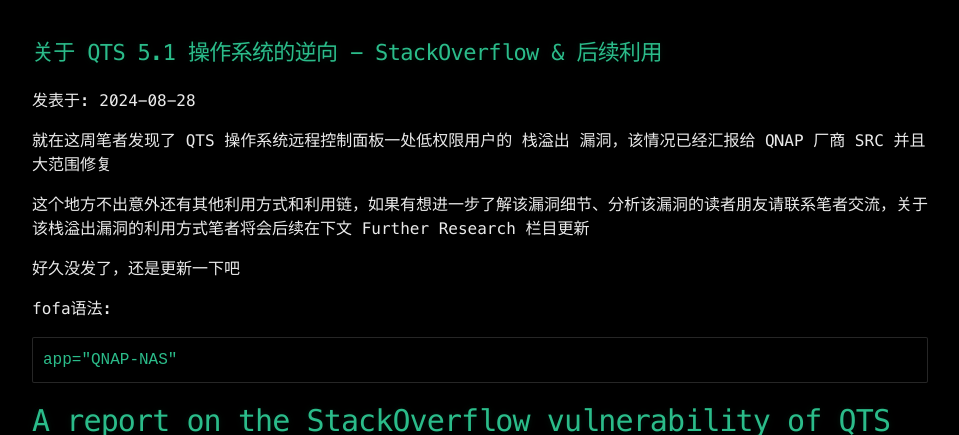
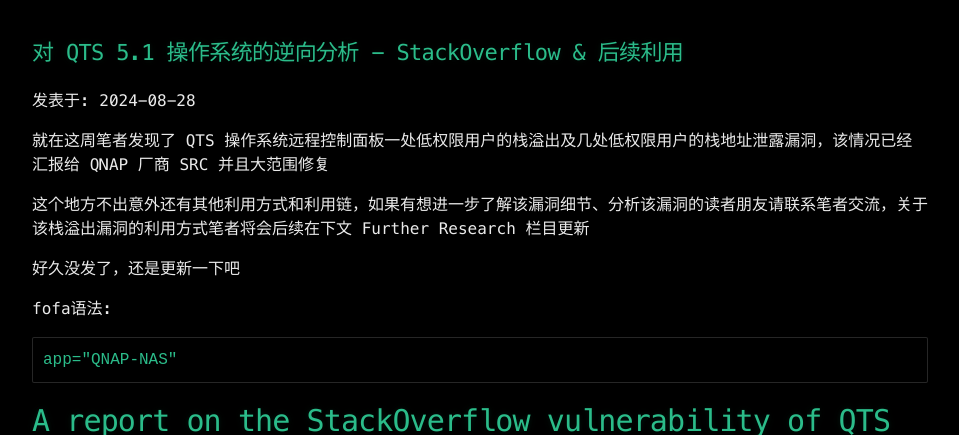
Before and after one commit to Leeyangee/leeyangee.github.io, a Jekyll site: the page built from _posts/2024-08-28-Research of QTS 5.1 - StackOverflow.md, in a window 1280 px wide and 900 px high, cut to the strip 465-900 px from the top of the window. Shown: the whole strip, without its empty margins (160-1119 px from the left). Built offline with Jekyll 4.4.1, drawn with Linux system fonts in a browser that asks for light colours; some web fonts are replaced.

Commit message:
Update 2024-08-28-Research of QTS 5.1 - StackOverflow.md

```diff
--- a/_posts/2024-08-28-Research of QTS 5.1 - StackOverflow.md
+++ b/_posts/2024-08-28-Research of QTS 5.1 - StackOverflow.md
@@ -1,10 +1,10 @@
 ---
 title: Security Research of QTS 5.1 - Low-Authed StackOverflow
-title: 关于 QTS 5.1 操作系统的逆向 - StackOverflow & 后续利用
+title: 对 QTS 5.1 操作系统的逆向分析 - StackOverflow & 后续利用
 published: true
 ---
 
-就在这周笔者发现了 QTS 操作系统远程控制面板一处低权限用户的 栈溢出 漏洞，该情况已经汇报给 QNAP 厂商 SRC 并且大范围修复
+就在这周笔者发现了 QTS 操作系统远程控制面板一处低权限用户的栈溢出及几处低权限用户的栈地址泄露漏洞，该情况已经汇报给 QNAP 厂商 SRC 并且大范围修复
 
 这个地方不出意外还有其他利用方式和利用链，如果有想进一步了解该漏洞细节、分析该漏洞的读者朋友请联系笔者交流，关于该栈溢出漏洞的利用方式笔者将会后续在下文 Further Research 栏目更新
 
```
